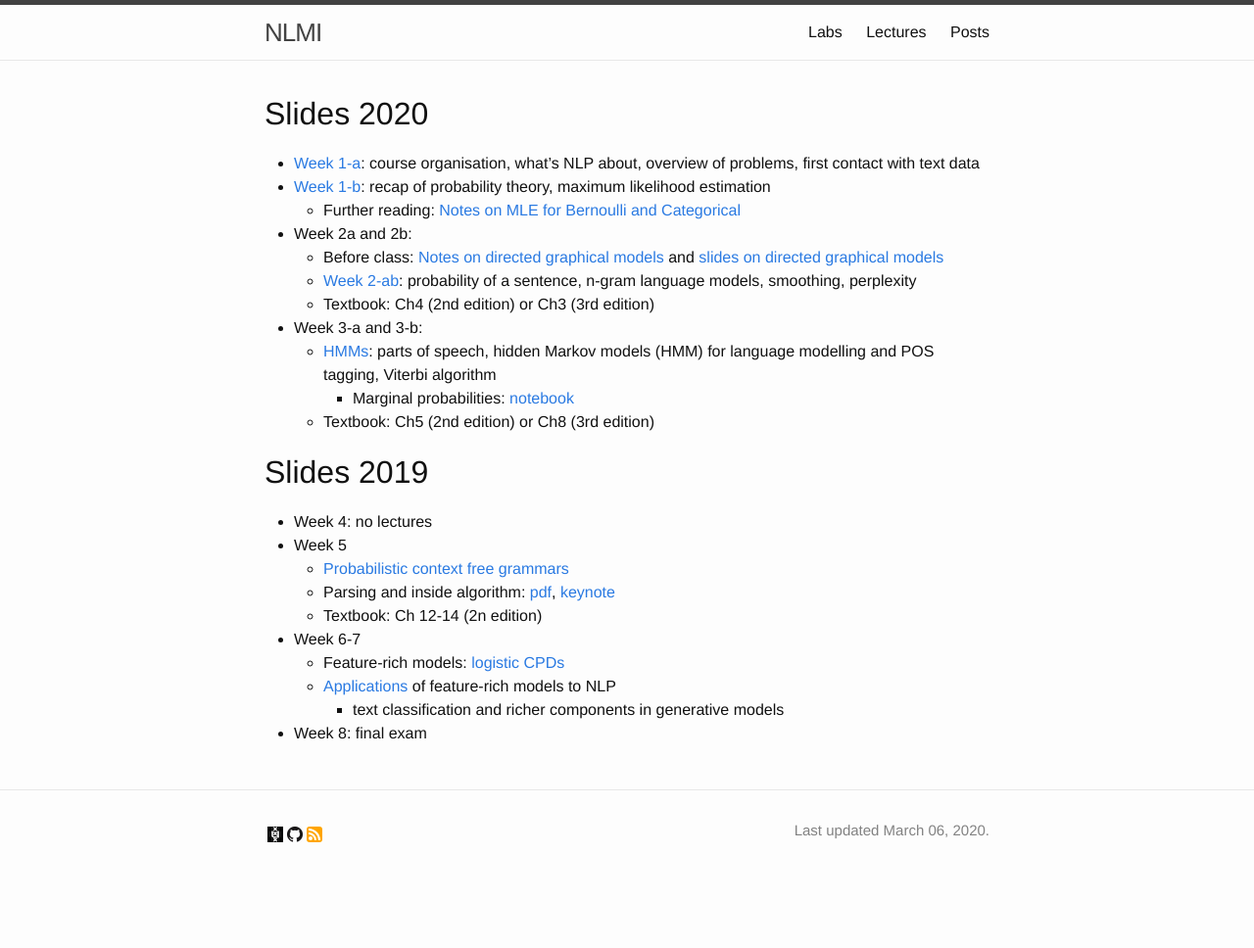
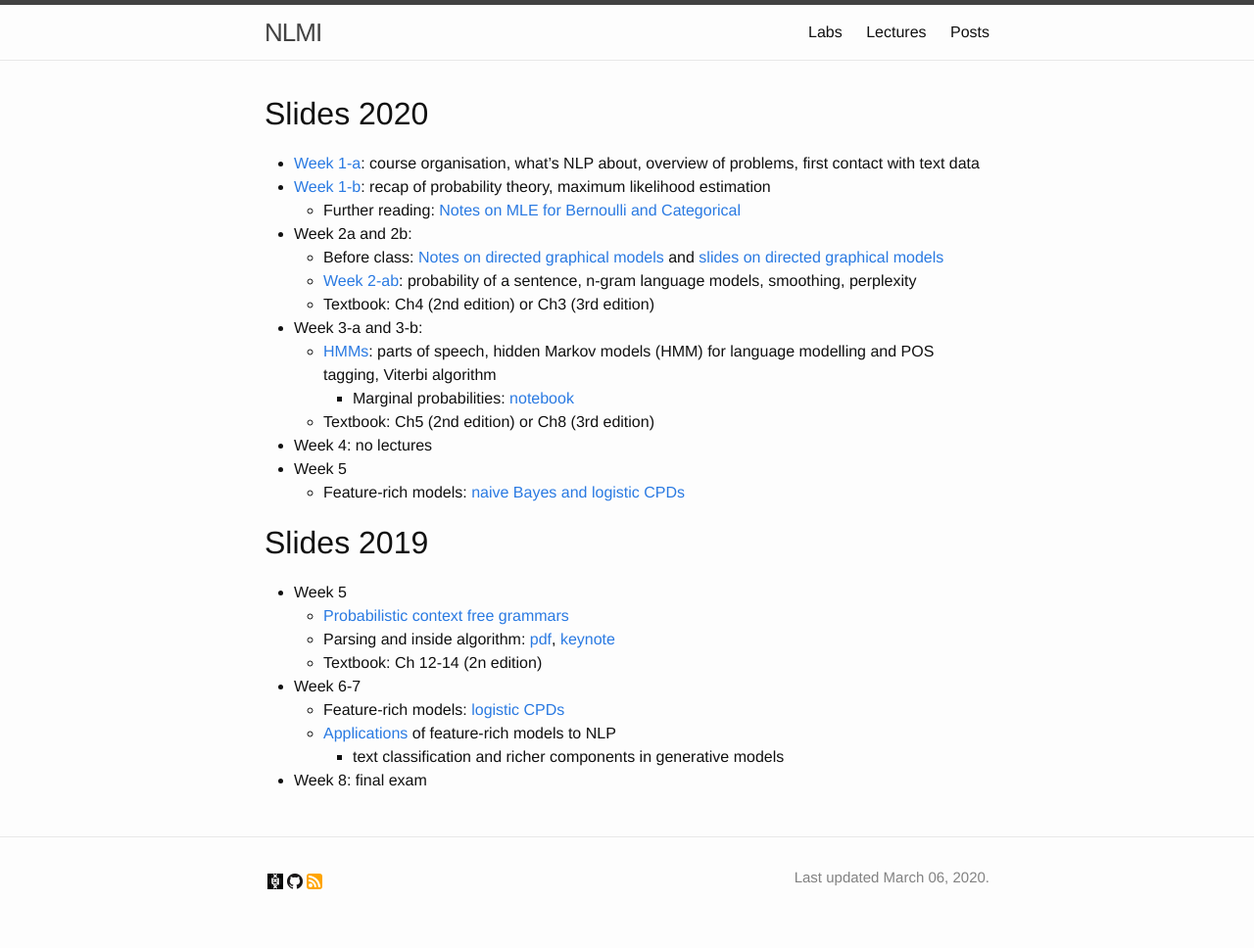
Before and after one commit to cl-illc/nlmi, a Jekyll site: the page built from lectures.md, in a window 1280 px wide. Shown: the whole page at 98% size. Built offline with Jekyll 4.4.1, drawn with Linux system fonts in a browser that asks for light colours; before the commit the page ends 920 px from its top, so only the background shows below that.

Commit message:
2020 - week5

```diff
--- a/lectures.md
+++ b/lectures.md
@@ -17,10 +17,12 @@ menu: yes
     * [HMMs](lectures/week3.pdf): parts of speech, hidden Markov models (HMM) for language modelling and POS tagging, Viterbi algorithm
         * Marginal probabilities: [notebook](labs/forward/Forward.ipynb)
     * Textbook: Ch5 (2nd edition) or Ch8 (3rd edition)
+* Week 4: no lectures
+* Week 5
+    * Feature-rich models: [naive Bayes and logistic CPDs](lectures/NB-LR.pdf)
 
 # Slides 2019
 
-* Week 4: no lectures
 * Week 5
     * [Probabilistic context free grammars](lectures/week5-a.pdf)
     * Parsing and inside algorithm: [pdf](lectures/week5-b.pdf), [keynote](lectures/week5-b.key)
```
Also changed, not shown: 1 other file.
